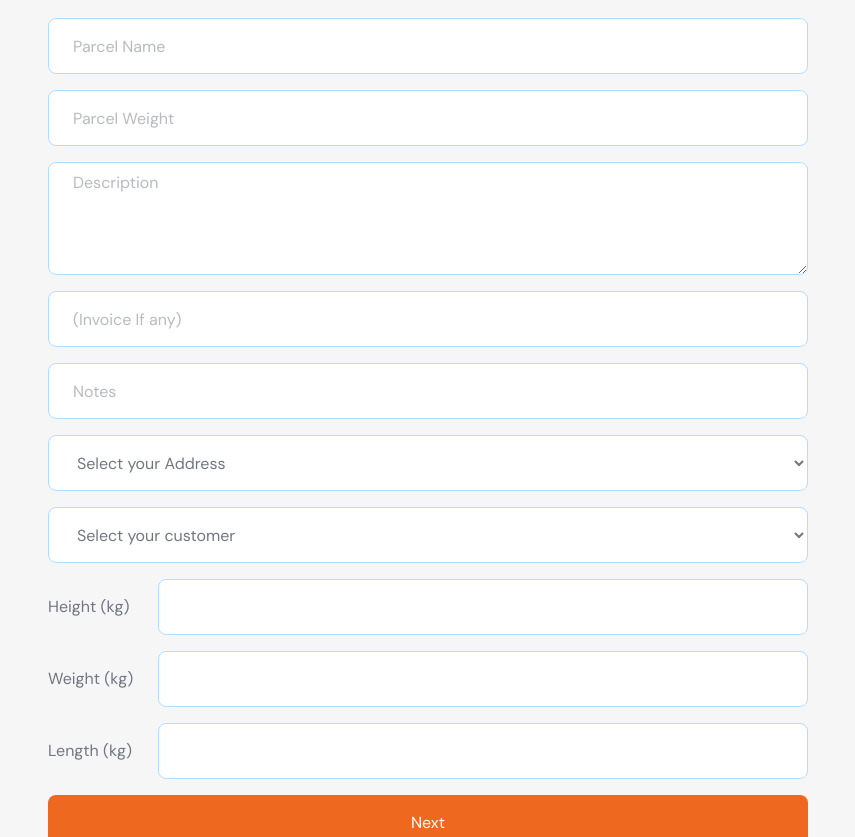
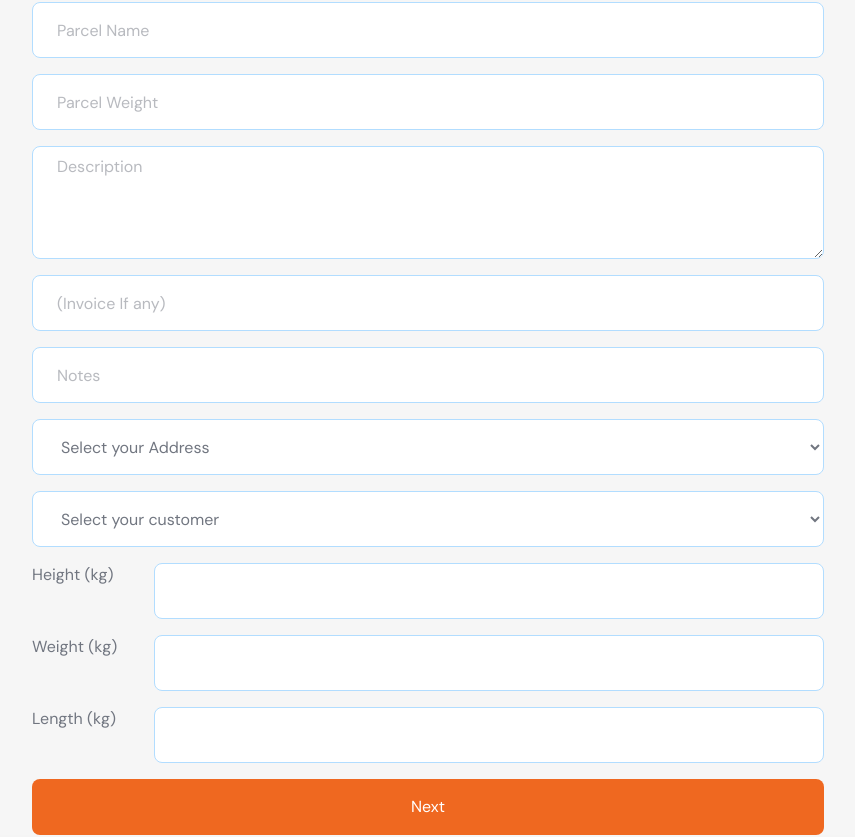
Before and after one commit to abdulalimsujon/courier-client, a Next.js app: page /merchant in a window 1280 px wide. Shown: the part 1203-2040 px from the top of the page, without its empty margins (212-1067 px from the left). Built offline with nearby package versions, Linux system fonts and the light colour scheme.

Commit message:
user base routing system done

```diff
--- a/src/app/(withCommonLayout)/(admin)/layout.tsx
+++ b/src/app/(withCommonLayout)/(admin)/layout.tsx
@@ -1,11 +1,9 @@
-import AdminHeader from "@/shared/AdminHeader";
 import Footer from "@/shared/Footer";
 import React, { ReactNode } from "react";
 
 const layout = ({ children }: { children: ReactNode }) => {
   return (
     <div>
-      <AdminHeader />
       {children}
       <Footer />
     </div>
--- a/src/app/(withCommonLayout)/(merchant)/layout.tsx
+++ b/src/app/(withCommonLayout)/(merchant)/layout.tsx
@@ -1,11 +1,10 @@
 import Footer from "@/shared/Footer";
-import MerchantHeader from "@/shared/MerchantHeader";
+
 import React, { ReactNode } from "react";
 
 const layout = ({ children }: { children: ReactNode }) => {
   return (
     <div>
-      <MerchantHeader />
       {children}
       <Footer />
     </div>
--- a/src/app/layout.tsx
+++ b/src/app/layout.tsx
@@ -1,11 +1,11 @@
 import type { Metadata } from "next";
 import "./globals.css";
-
 import { DM_Sans } from "next/font/google";
+import HeaderWrapper from "@/shared/HeaderWrapper";
 
 const dmSans = DM_Sans({
   subsets: ["latin"],
-  weight: ["400", "500", "700"], // add the weights you need
+  weight: ["400", "500", "700"],
 });
 
 export const metadata: Metadata = {
@@ -14,15 +14,14 @@ export const metadata: Metadata = {
 
 export default function RootLayout({
   children,
-}: Readonly<{
+}: {
   children: React.ReactNode;
-}>) {
+}) {
   return (
     <html lang="en">
       <body className={`${dmSans.className} antialiased bg-[#5C5C5C0D]`}>
-        {/* <Header /> */}
+        <HeaderWrapper /> {/* Client component handles logic */}
         {children}
-        {/* <Footer /> */}
       </body>
     </html>
   );
--- a/src/components/merchant/OrderHistory.tsx
+++ b/src/components/merchant/OrderHistory.tsx
@@ -120,78 +120,63 @@ const OrderHistory = () => {
         </div>
       </Container>
       <Container>
-        <div className="w-full max-w-[792px] text-[#717680] opacity-100 flex flex-col gap-[16px] mx-auto p-4">
+        <div className="w-[792px] md:max-w-[792px] lg:max-w-[792px] text-[#717680]   rotate-0 opacity-100 flex flex-col  gap-[16px] ">
           <input
-            className="bg-white w-full h-[56px] rounded-[8px] border border-[#B2DDFF] px-[24px] py-[8px]"
+            className="bg-white w-full  p-[16px] h-[56px] rounded-[8px] border border-[#B2DDFF] pt-[8px] pr-[24px] pb-[8px] pl-[24px] gap-[16px] rotate-0 opacity-100"
             placeholder="Parcel Name"
-          />
-
+          ></input>
           <input
-            className="bg-white w-full h-[56px] rounded-[8px] border border-[#B2DDFF] px-[24px] py-[8px]"
+            className="bg-white w-full p-[16px] h-[56px] rounded-[8px] border border-[#B2DDFF] pt-[8px] pr-[24px] pb-[8px] pl-[24px] gap-[16px] rotate-0 opacity-100"
             placeholder="Parcel Weight"
-          />
-
+          ></input>
           <textarea
             rows={5}
-            className="bg-white w-full h-[113px] rounded-[8px] border border-[#B2DDFF] px-[24px] py-[8px]"
+            cols={20}
+            className="bg-white w-[792px]  max-w-[792px] h-[113px] rounded-[8px]  pt-[8px] pr-[24px] pb-[8px] pl-[24px] gap-[16px] rotate-0 opacity-100 border border-[#B2DDFF] "
             placeholder="Description"
-          />
+          ></textarea>
+          <input
+            className="bg-white w-full p-[16px] h-[56px] rounded-[8px] border border-[#B2DDFF] pt-[8px] pr-[24px] pb-[8px] pl-[24px] gap-[16px] rotate-0 opacity-100"
+            placeholder="(Invoice If any)"
+          ></input>
+          <input
+            className="bg-white w-full p-[16px] h-[56px] rounded-[8px] border border-[#B2DDFF] pt-[8px] pr-[24px] pb-[8px] pl-[24px] gap-[16px] rotate-0 opacity-100"
+            placeholder="Notes"
+          ></input>
 
-          <input
-            className="bg-white w-full h-[56px] rounded-[8px] border border-[#B2DDFF] px-[24px] py-[8px]"
-            placeholder="(Invoice If any)"
-          />
-
-          <input
-            className="bg-white w-full h-[56px] rounded-[8px] border border-[#B2DDFF] px-[24px] py-[8px]"
-            placeholder="Notes"
-          />
-
-          <select className="bg-white w-full h-[56px] rounded-[8px] border border-[#B2DDFF] px-[24px] py-[8px] text-sm sm:text-base">
-            <option className="text-sm sm:text-base" value="">
-              Select your Address
-            </option>
-            <option className="text-sm sm:text-base" value="invoice1">
-              Invoice 1
-            </option>
-            <option className="text-sm sm:text-base" value="invoice2">
-              Invoice 2
-            </option>
+          <select className="bg-white w-full p-[16px] h-[56px] rounded-[8px] border border-[#B2DDFF] pt-[8px] pr-[24px] pb-[8px] pl-[24px] gap-[16px] rotate-0 opacity-100">
+            <option value="">Select your Address</option>
+            <option value="invoice1">Invoice 1</option>
+            <option value="invoice2">Invoice 2</option>
           </select>
-
-          <select className="bg-white w-full h-[56px] rounded-[8px] border border-[#B2DDFF] px-[24px] py-[8px]">
+          <select className="bg-white w-full p-[16px] h-[56px] rounded-[8px] border border-[#B2DDFF] pt-[8px] pr-[24px] pb-[8px] pl-[24px] gap-[16px] rotate-0 opacity-100">
             <option value="">Select your customer</option>
             <option value="invoice1">Invoice 1</option>
             <option value="invoice2">Invoice 2</option>
           </select>
-
-          {/* Height */}
-          <div className="flex flex-col sm:flex-row items-center gap-2">
-            <label className="w-full sm:w-[120px] h-[56px] flex items-center">
-              Height (kg)
-            </label>
-            <input className="w-full bg-white h-[56px] rounded-[8px] border border-[#B2DDFF] px-[24px] py-[8px]" />
+          <div className="flex">
+            <div className="w-full  h-[56px] ">Height (kg)</div>
+            <div className="w-full">
+              <input className="w-[670px] max-w-[670px]  bg-white p-[16px] h-[56px] rounded-l-0 rounded-[8px] border border-[#B2DDFF] pt-[8px] pr-[24px] pb-[8px] pl-[24px] gap-[16px] rotate-0"></input>
+            </div>
           </div>
-
-          {/* Weight */}
-          <div className="flex flex-col sm:flex-row items-center gap-2">
-            <label className="w-full sm:w-[120px] h-[56px] flex items-center">
-              Weight (kg)
-            </label>
-            <input className="w-full bg-white h-[56px] rounded-[8px] border border-[#B2DDFF] px-[24px] py-[8px]" />
+          <div className="flex">
+            <div className="w-full  h-[56px] ">Weight (kg)</div>
+            <div className="w-full">
+              <input className="w-[670px] max-w-[670px]  bg-white p-[16px] h-[56px] rounded-l-0 rounded-[8px] border border-[#B2DDFF] pt-[8px] pr-[24px] pb-[8px] pl-[24px] gap-[16px] rotate-0"></input>
+            </div>
           </div>
-
-          {/* Length */}
-          <div className="flex flex-col sm:flex-row items-center gap-2">
-            <label className="w-full sm:w-[120px] h-[56px] flex items-center">
-              Length (kg)
-            </label>
-            <input className="w-full bg-white h-[56px] rounded-[8px] border border-[#B2DDFF] px-[24px] py-[8px]" />
+          <div className="flex">
+            <div className="w-full  h-[56px] ">Length (kg)</div>
+            <div className="w-full">
+              <input className="w-[670px]  bg-white p-[16px] h-[56px] rounded-l-0 rounded-[8px] border border-[#B2DDFF] pt-[8px] pr-[24px] pb-[8px] pl-[24px] gap-[16px] rotate-0"></input>
+            </div>
           </div>
 
           <button
-            className="bg-[#EF6820] text-white w-full h-[56px] rounded-[8px] px-[120px] py-[16px]
-               opacity-100 transition hover:bg-[#d95b1c]"
+            className="bg-[#EF6820] text-white w-[792px] max-w-[793] h-[56px] rounded-[8px]
+             pt-[16px] pr-[120px] pb-[16px] pl-[120px] gap-[10px]
+             opacity-100  transition"
           >
             Next
           </button>
--- a/src/shared/AdminHeader.tsx
+++ b/src/shared/AdminHeader.tsx
@@ -81,7 +81,7 @@ const MobileMenu = () => {
       {open && (
         <div className="absolute right-0 top-full mt-2 w-[180px] bg-white shadow-lg rounded-lg border border-gray-200 py-2 z-50 flex flex-col gap-2">
           <Link
-            href="/"
+            href="/admin"
             className={`px-4 py-2 hover:bg-gray-100 transition-colors duration-200 ${
               pathname === "/"
                 ? "underline underline-offset-4 decoration-2"
@@ -91,7 +91,7 @@ const MobileMenu = () => {
             Dashboard
           </Link>
           <Link
-            href="/orders"
+            href="/admin/orders"
             className={`px-4 py-2 hover:bg-gray-100 transition-colors duration-200 ${
               pathname === "/orders"
                 ? "underline underline-offset-4 decoration-2"
@@ -101,7 +101,7 @@ const MobileMenu = () => {
             Order & Delivery
           </Link>
           <Link
-            href="/delivery"
+            href="/admin/delivery"
             className={`px-4 py-2 hover:bg-gray-100 transition-colors duration-200 ${
               pathname === "/delivery"
                 ? "underline underline-offset-4 decoration-2"
@@ -150,7 +150,7 @@ const AdminHeader = () => {
             Dashboard
           </Link>
           <Link
-            href="/orders"
+            href="/admin/orders"
             className={`hover:underline hover:underline-offset-4 hover:decoration-2 transition-all duration-200 ${
               pathname === "/orders"
                 ? "underline underline-offset-4 decoration-2"
@@ -160,7 +160,7 @@ const AdminHeader = () => {
             Order & Delivery
           </Link>
           <Link
-            href="/rider"
+            href="/admin/rider"
             className={`hover:underline hover:underline-offset-4 hover:decoration-2 transition-all duration-200 ${
               pathname === "/delivery"
                 ? "underline underline-offset-4 decoration-2"
--- /dev/null
+++ b/src/shared/HeaderWrapper.tsx
@@ -0,0 +1,24 @@
+"use client";
+
+import { usePathname } from "next/navigation";
+import Header from "@/shared/Header";
+
+import AdminHeader from "@/shared/AdminHeader";
+import MerchantHeader from "./MerchantHeader";
+
+export default function HeaderWrapper() {
+  const pathname = usePathname();
+
+  if (pathname.startsWith("/dashboard")) {
+    return <MerchantHeader />;
+  }
+  if (pathname.startsWith("/merchant")) {
+    return <MerchantHeader />;
+  }
+
+  if (pathname.startsWith("/admin")) {
+    return <AdminHeader />;
+  }
+
+  return <Header />;
+}
--- a/src/shared/MerchantHeader.tsx
+++ b/src/shared/MerchantHeader.tsx
@@ -81,7 +81,7 @@ const MobileMenu = () => {
       {open && (
         <div className="absolute right-0 top-full mt-2 w-[180px] bg-white shadow-lg rounded-lg border border-gray-200 py-2 z-50 flex flex-col gap-2">
           <Link
-            href="/"
+            href="/merchant"
             className={`px-4 py-2 hover:bg-gray-100 transition-colors duration-200 ${
               pathname === "/"
                 ? "underline underline-offset-4 decoration-2"
@@ -91,7 +91,7 @@ const MobileMenu = () => {
             Dashboard
           </Link>
           <Link
-            href="/orders"
+            href="/merchant/orders"
             className={`px-4 py-2 hover:bg-gray-100 transition-colors duration-200 ${
               pathname === "/orders"
                 ? "underline underline-offset-4 decoration-2"
@@ -101,7 +101,7 @@ const MobileMenu = () => {
             Order & Delivery
           </Link>
           <Link
-            href="/customers"
+            href="/merchant/customers"
             className={`px-4 py-2 hover:bg-gray-100 transition-colors duration-200 ${
               pathname === "/customers"
                 ? "underline underline-offset-4 decoration-2"
@@ -150,7 +150,7 @@ const MerchantHeader = () => {
             Dashboard
           </Link>
           <Link
-            href="/orders"
+            href="/merchant/orders"
             className={`hover:underline hover:underline-offset-4 hover:decoration-2 transition-all duration-200 ${
               pathname === "/orders"
                 ? "underline underline-offset-4 decoration-2"
@@ -160,7 +160,7 @@ const MerchantHeader = () => {
             Order & Delivery
           </Link>
           <Link
-            href="/delivery"
+            href="/merchant/customers"
             className={`hover:underline hover:underline-offset-4 hover:decoration-2 transition-all duration-200 ${
               pathname === "/delivery"
                 ? "underline underline-offset-4 decoration-2"
```
